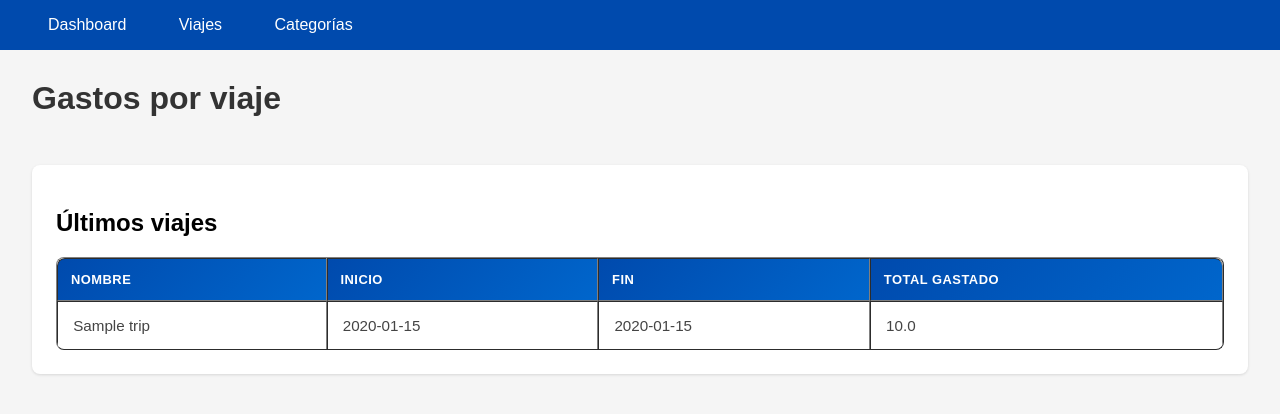
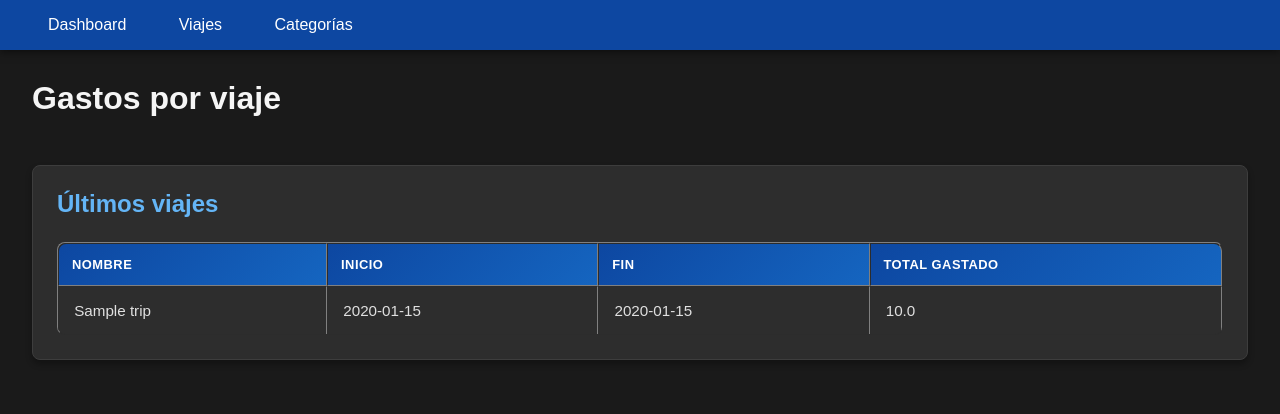
Before and after one commit to fisicocarlos/finanzas_app, a Flask app: page /trips/ in a window 1280 px wide. Shown: the top 414 px of the page. Run offline with Flask 3, Linux system fonts and the light colour scheme; tables that the repository leaves empty hold one stand-in row (values such as "Sample post"); parts of the project's set-up code (start-up, migrations or seed data) failed here and were passed over; some web fonts are replaced.

Commit message:
style: dark theme

```diff
--- a/app/static/css/style.css
+++ b/app/static/css/style.css
@@ -9,11 +9,12 @@ body {
   font-family: SauceCodeProNF, sans-serif;
   margin: 0;
   padding: 0;
-  background: #f5f5f5;
+  background: #1a1a1a;
+  color: #e0e0e0;
 }
 
 nav {
-  background: #004aad;
+  background: #0d47a1;
   color: white;
   padding: 1em 2em;
   position: fixed;
@@ -22,6 +23,7 @@ nav {
   right: 0;
   z-index: 1000;
   transition: transform 0.3s ease;
+  box-shadow: 0 2px 8px rgba(0, 0, 0, 0.5);
 }
 
 nav.hidden {
@@ -38,7 +40,7 @@ nav a {
 }
 
 nav a:hover {
-  background: rgba(255, 255, 255, 0.15);
+  background: rgba(255, 255, 255, 0.2);
 }
 
 main {
@@ -48,7 +50,7 @@ main {
 }
 
 h1 {
-  color: #333;
+  color: #f5f5f5;
   margin-bottom: 1.5em;
   font-size: 2em;
   grid-column: 1 / -1;
@@ -61,16 +63,24 @@ h1 {
 }
 
 .section {
-  background: white;
+  background: #2d2d2d;
   padding: 1.5em;
   border-radius: 8px;
-  box-shadow: 0 1px 3px rgba(0, 0, 0, 0.12);
+  box-shadow: 0 4px 6px rgba(0, 0, 0, 0.3);
+  border: 1px solid #3d3d3d;
   transition: all 0.3s ease;
 }
 
 .section:hover {
-  box-shadow: 0 4px 12px rgba(0, 0, 0, 0.15);
+  box-shadow: 0 8px 16px rgba(0, 0, 0, 0.4);
   transform: translateY(-2px);
+  border-color: #0d47a1;
+}
+
+.section h2 {
+  color: #64b5f6;
+  margin-top: 0;
+  margin-bottom: 1em;
 }
 
 .section.full-width {
@@ -93,7 +103,7 @@ h1 {
 }
 
 .section .table table thead th {
-  background: linear-gradient(135deg, #004aad 0%, #0066cc 100%);
+  background: linear-gradient(135deg, #0d47a1 0%, #1565c0 100%);
   color: white;
   padding: 1em;
   text-align: left;
@@ -113,8 +123,8 @@ h1 {
 
 .section .table table tbody td {
   padding: 1em;
-  border-bottom: 1px solid #e8e8e8;
-  color: #444;
+  border-bottom: 1px solid #3d3d3d;
+  color: #e0e0e0;
 }
 
 .section .table table tbody tr:last-child td {
@@ -122,13 +132,13 @@ h1 {
 }
 
 .section .table table tbody tr:nth-child(even) {
-  background: #fafafa;
+  background: #252525;
 }
 
 .section .table table tbody tr:hover {
-  background: #e8f0ff;
+  background: #1e3a5f;
   transform: scale(1.01);
-  box-shadow: 0 2px 8px rgba(0, 74, 173, 0.1);
+  box-shadow: 0 2px 8px rgba(13, 71, 161, 0.3);
   transition: all 0.2s ease;
 }
 
```
